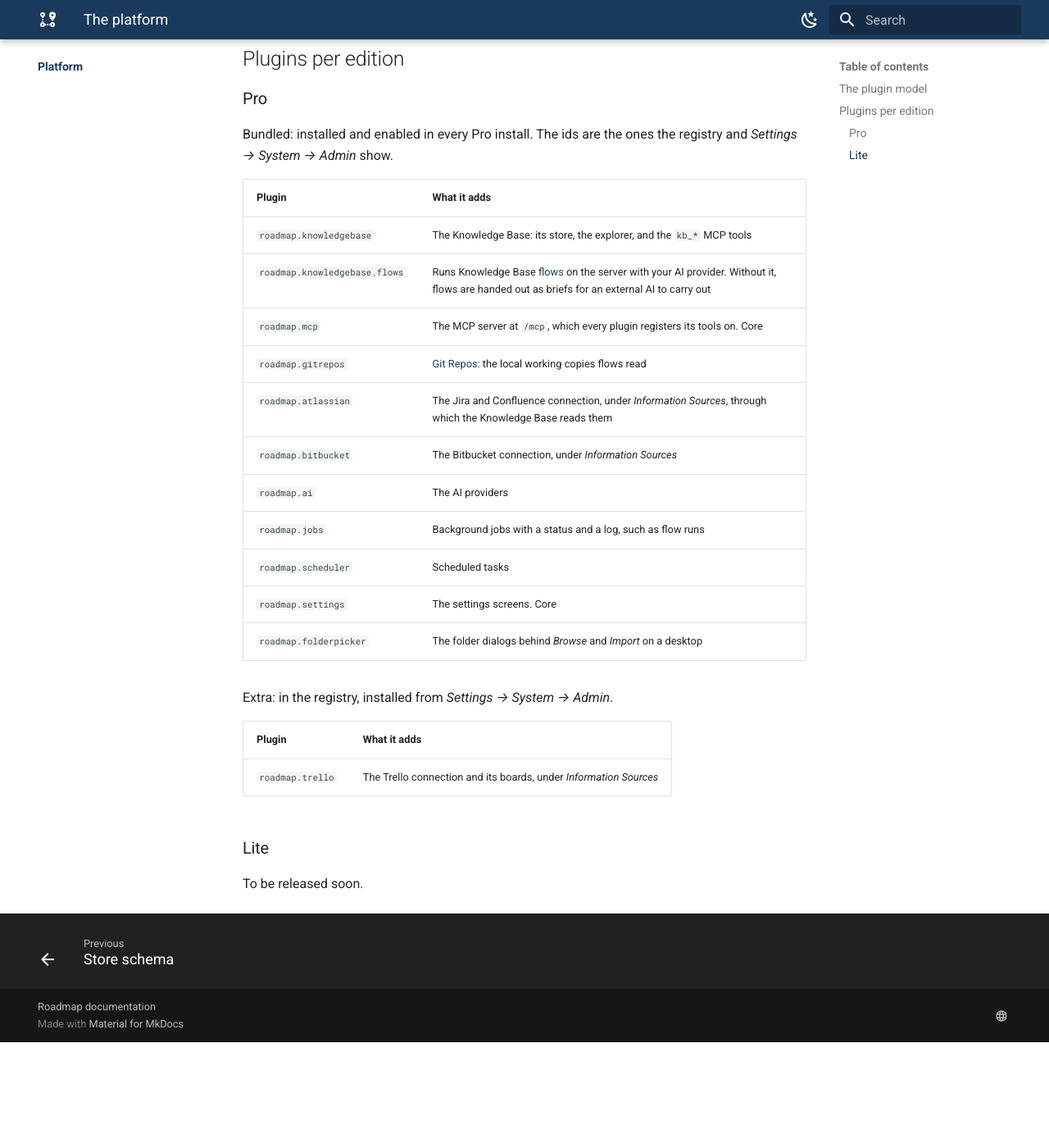
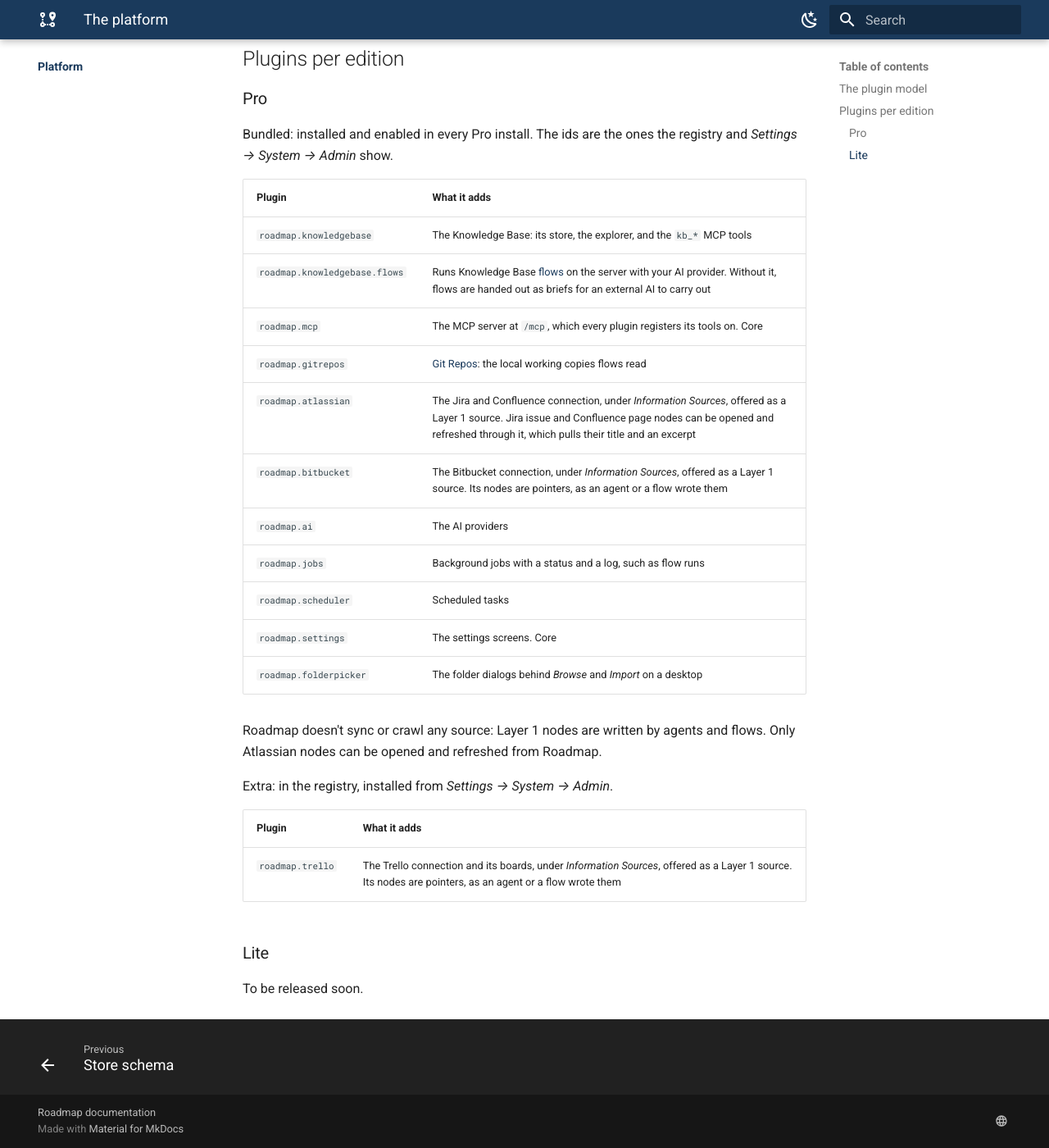
Before and after one commit to roadmap-mcp/roadmap-mcp.github.io, an MkDocs documentation site: the page built from docs/platform/index.md, in a window 1280 px wide and 1400 px high, scrolled down 1212 px. Shown: the whole window at 82% size. Built offline with MkDocs 1.6.1 and Material for MkDocs 9.7.7, drawn with Linux system fonts in a browser that asks for light colours; before the commit the page ends 2483 px from its top, so only the background shows below that.

Commit message:
Platform: what each source does in Layer 1

```diff
--- a/docs/platform/index.md
+++ b/docs/platform/index.md
@@ -48,19 +48,22 @@ registry and *Settings → System → Admin* show.
 | `roadmap.knowledgebase.flows` | Runs Knowledge Base [flows](../knowledge-base/flows.md) on the server with your AI provider. Without it, flows are handed out as briefs for an external AI to carry out |
 | `roadmap.mcp` | The MCP server at `/mcp`, which every plugin registers its tools on. Core |
 | `roadmap.gitrepos` | [Git Repos](../get-started/git.md): the local working copies flows read |
-| `roadmap.atlassian` | The Jira and Confluence connection, under *Information Sources*, through which the Knowledge Base reads them |
-| `roadmap.bitbucket` | The Bitbucket connection, under *Information Sources* |
+| `roadmap.atlassian` | The Jira and Confluence connection, under *Information Sources*, offered as a Layer 1 source. Jira issue and Confluence page nodes can be opened and refreshed through it, which pulls their title and an excerpt |
+| `roadmap.bitbucket` | The Bitbucket connection, under *Information Sources*, offered as a Layer 1 source. Its nodes are pointers, as an agent or a flow wrote them |
 | `roadmap.ai` | The AI providers |
 | `roadmap.jobs` | Background jobs with a status and a log, such as flow runs |
 | `roadmap.scheduler` | Scheduled tasks |
 | `roadmap.settings` | The settings screens. Core |
 | `roadmap.folderpicker` | The folder dialogs behind *Browse* and *Import* on a desktop |
 
+Roadmap doesn't sync or crawl any source: Layer 1 nodes are written by agents and
+flows. Only Atlassian nodes can be opened and refreshed from Roadmap.
+
 Extra: in the registry, installed from *Settings → System → Admin*.
 
 | Plugin | What it adds |
 |---|---|
-| `roadmap.trello` | The Trello connection and its boards, under *Information Sources* |
+| `roadmap.trello` | The Trello connection and its boards, under *Information Sources*, offered as a Layer 1 source. Its nodes are pointers, as an agent or a flow wrote them |
 
 ### Lite
 
```
